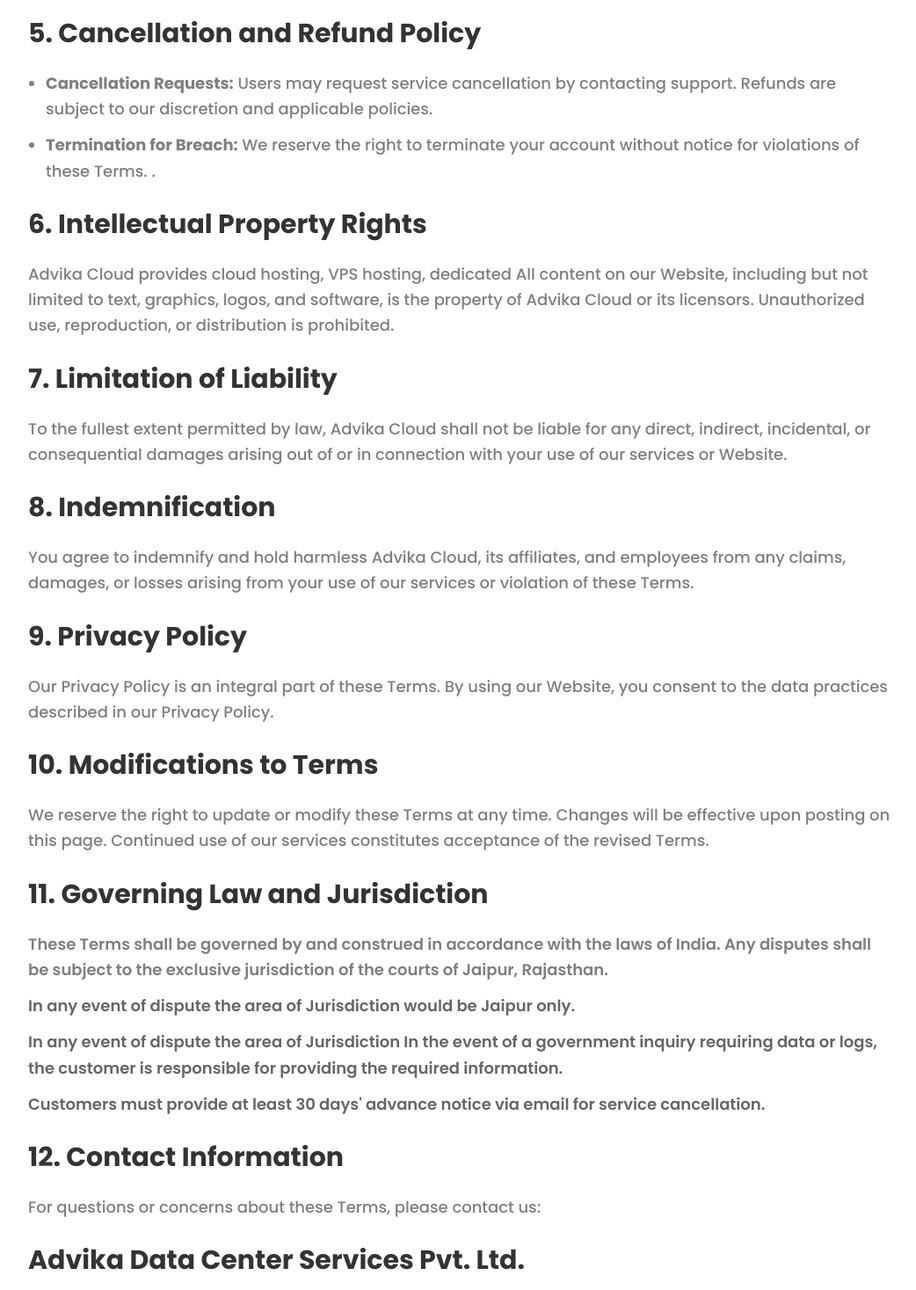
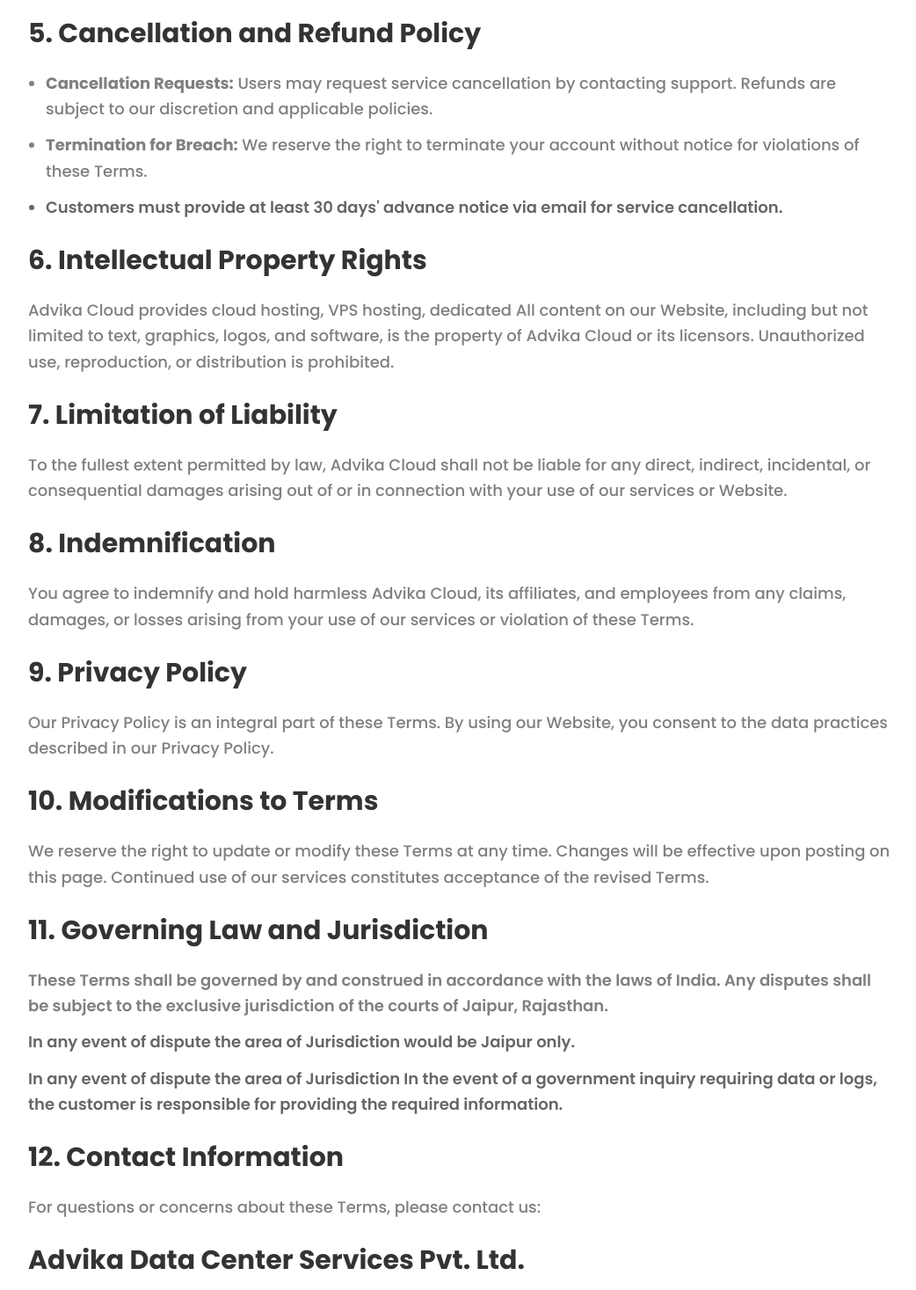
Before and after one commit to kshekh-k/advika-cloud, a Next.js app: page /terms-service in a window 1280 px wide. Shown: the part 1903-3370 px from the top of the page at 88% size, without its empty margins (116-1158 px from the left). Built offline with nearby package versions, Linux system fonts and the light colour scheme.

Commit message:
content updated at tnc page

```diff
--- a/src/app/terms-service/page.tsx
+++ b/src/app/terms-service/page.tsx
@@ -107,7 +107,14 @@
           <li className='mt-3 text-left font-medium leading-relaxed text-black/50 xl:text-lg xl:leading-relaxed'>
             <strong>Termination for Breach:</strong> We reserve the right to
             terminate your account without notice for violations of these Terms.
-            .
+
+          </li>
+          <li className='mt-3 text-left font-semibold leading-relaxed text-black/60 xl:text-lg xl:leading-relaxed'>
+
+            Customers must provide at least 30 days&apos; advance notice via email
+            for service cancellation.
+
+
           </li>
         </ul>
 
@@ -174,10 +181,7 @@
           government inquiry requiring data or logs, the customer is responsible
           for providing the required information.
         </p>
-        <p className='mt-3 text-left font-semibold leading-relaxed text-black/60 xl:text-lg xl:leading-relaxed'>
-          Customers must provide at least 30 days&apos; advance notice via email
-          for service cancellation.
-        </p>
+
 
 
         <h3 className='py-3 pt-7 text-left text-xl font-bold text-black/80 lg:text-3xl'>
```
